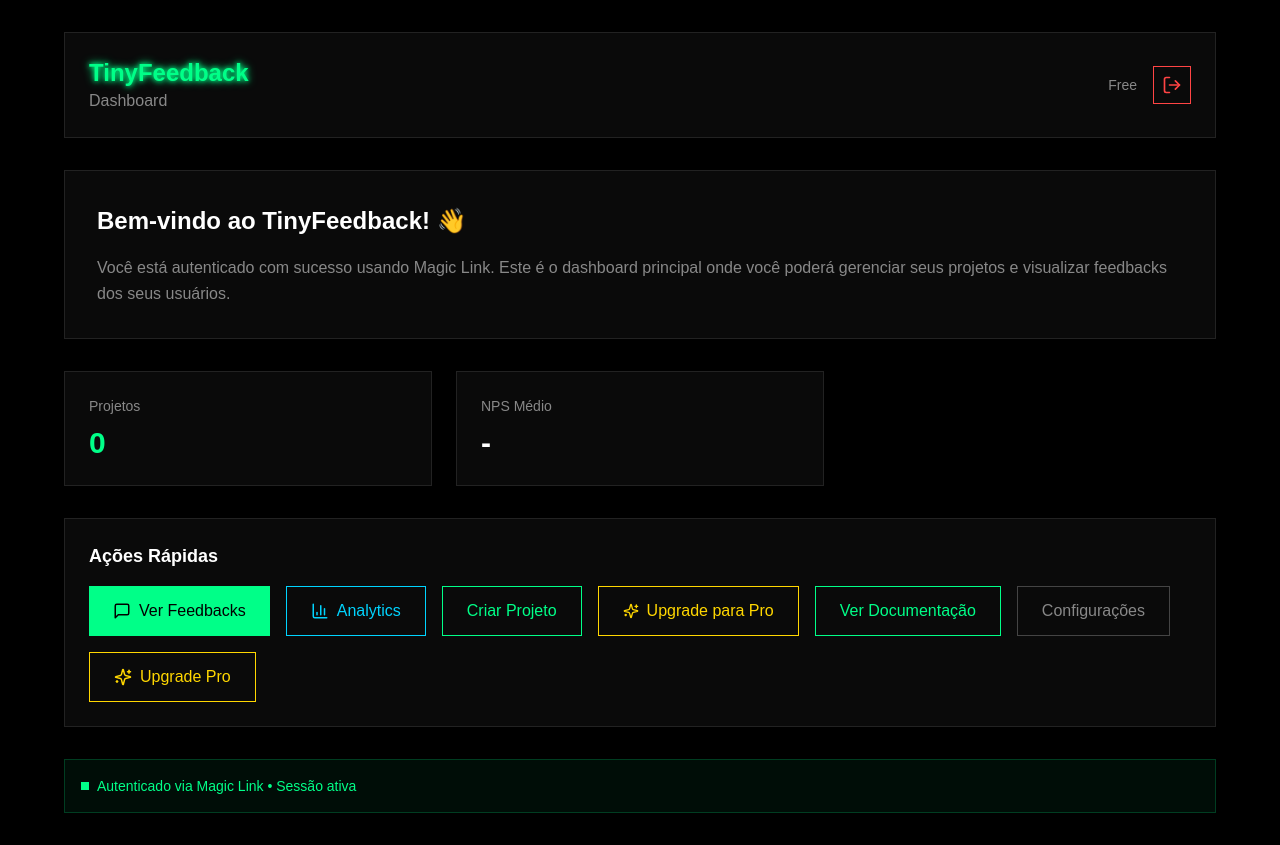
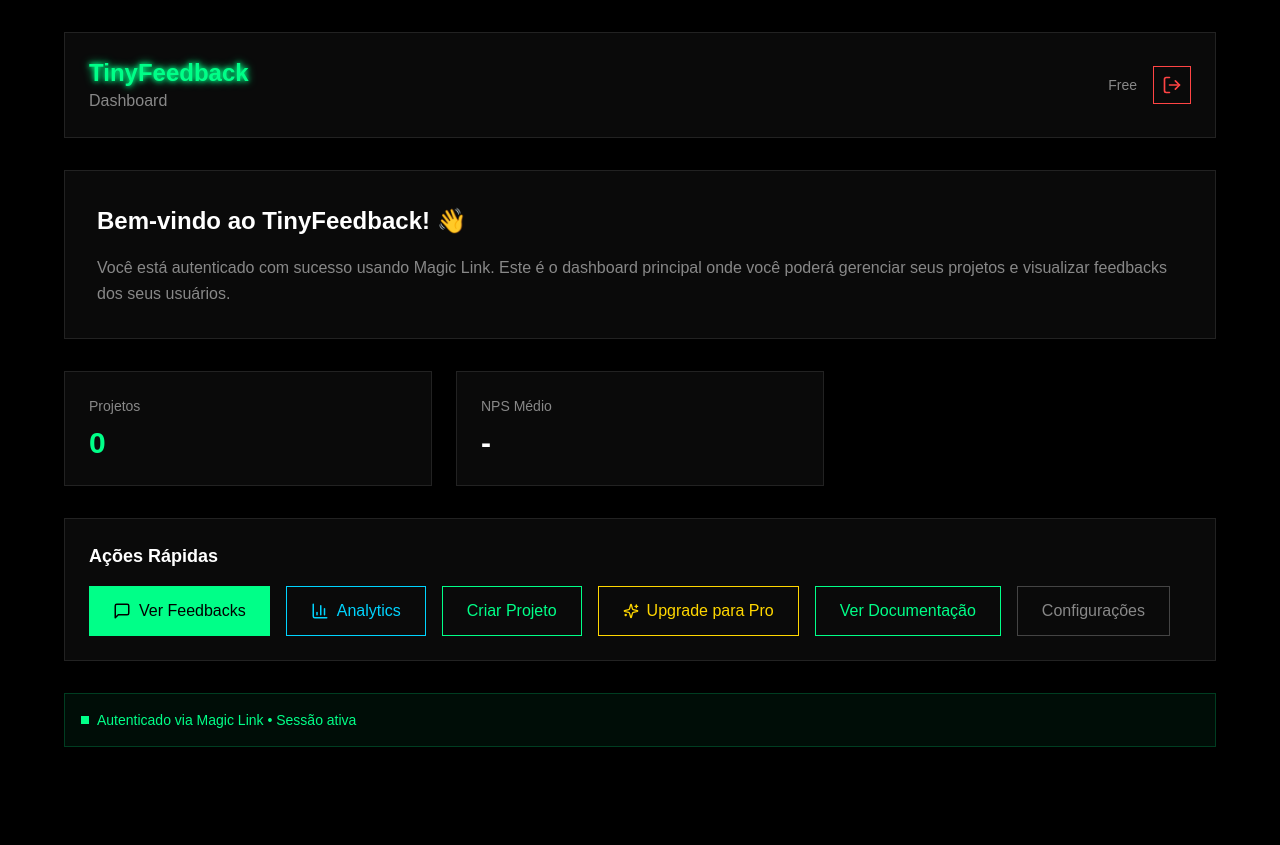
Before and after one commit to theredlobstercartel/tinyfeedback, a Next.js app: page /dashboard in a window 1280 px wide. After the commit the page ends 800 px from the top, so only its background shows below. Built offline with nearby package versions, Linux system fonts and the light colour scheme; no server answers.

Commit message:
fix(ST-43): remove botão de upgrade duplicado no dashboard
- Remove botão 'Upgrade Pro' duplicado
- Mantém apenas botão 'Upgrade para pro'
- Closes #43

```diff
--- a/app/dashboard/page.tsx
+++ b/app/dashboard/page.tsx
@@ -305,26 +305,6 @@ export default function DashboardPage() {
             >
               Configurações
             </a>
-            {!isPro && (
-              <a
-                href="/upgrade"
-                className="px-6 py-3 font-medium transition-colors inline-flex items-center gap-2"
-                style={{
-                  backgroundColor: 'transparent',
-                  color: '#ffd700',
-                  border: '1px solid #ffd700',
-                }}
-                onMouseEnter={(e) => {
-                  e.currentTarget.style.backgroundColor = 'rgba(255, 215, 0, 0.1)';
-                }}
-                onMouseLeave={(e) => {
-                  e.currentTarget.style.backgroundColor = 'transparent';
-                }}
-              >
-                <Sparkles size={18} />
-                Upgrade Pro
-              </a>
-            )}
           </div>
         </section>
 
```
